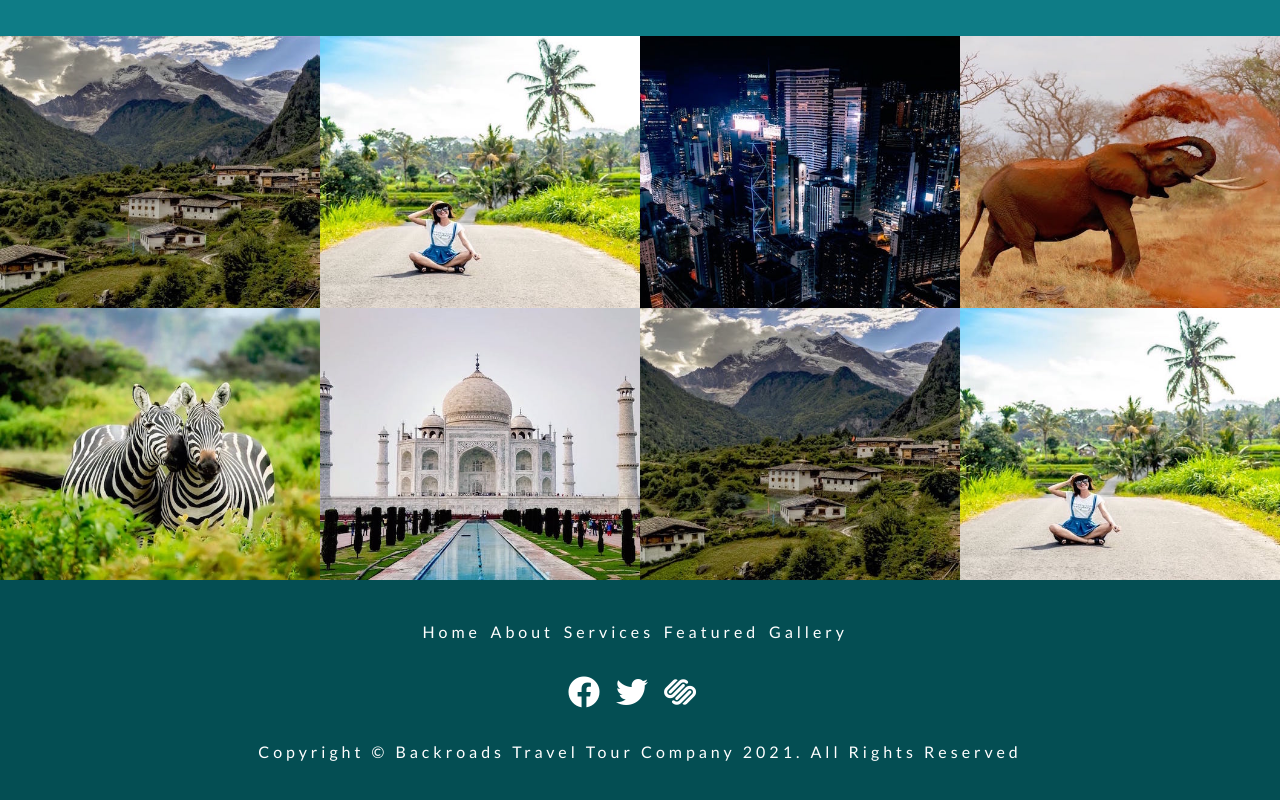
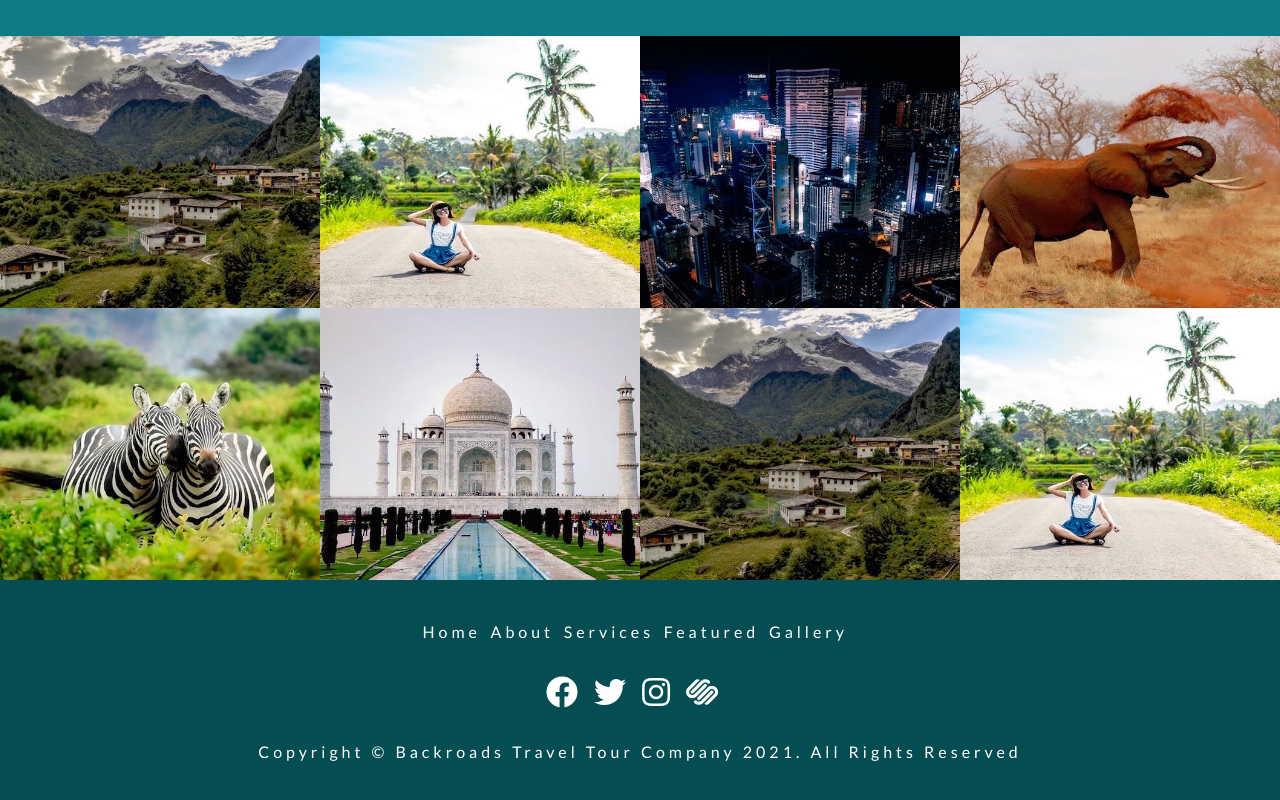
Before and after one commit to khakimbekerkinboev/backroads-tour, a plain HTML site: page index.html in a window 1280 px wide. Shown: the part 3436-4236 px from the top of the page. Drawn offline with Linux system fonts and the light colour scheme.

Commit message:
bla bla bla

```diff
--- a/index.html
+++ b/index.html
@@ -416,6 +416,12 @@
       <!--single icon-->
       <li>
         <a href="https://www.twitter.com" target="_blank" class="footer-icon">
+          <i class="fab fa-instagram"></i></a>
+      </li>
+      <!--end of single icon-->
+      <!--single icon-->
+      <li>
+        <a href="https://www.twitter.com" target="_blank" class="footer-icon">
           <i class="fab fa-squarespace"></i></a>
       </li>
       <!--end of single icon-->
```
